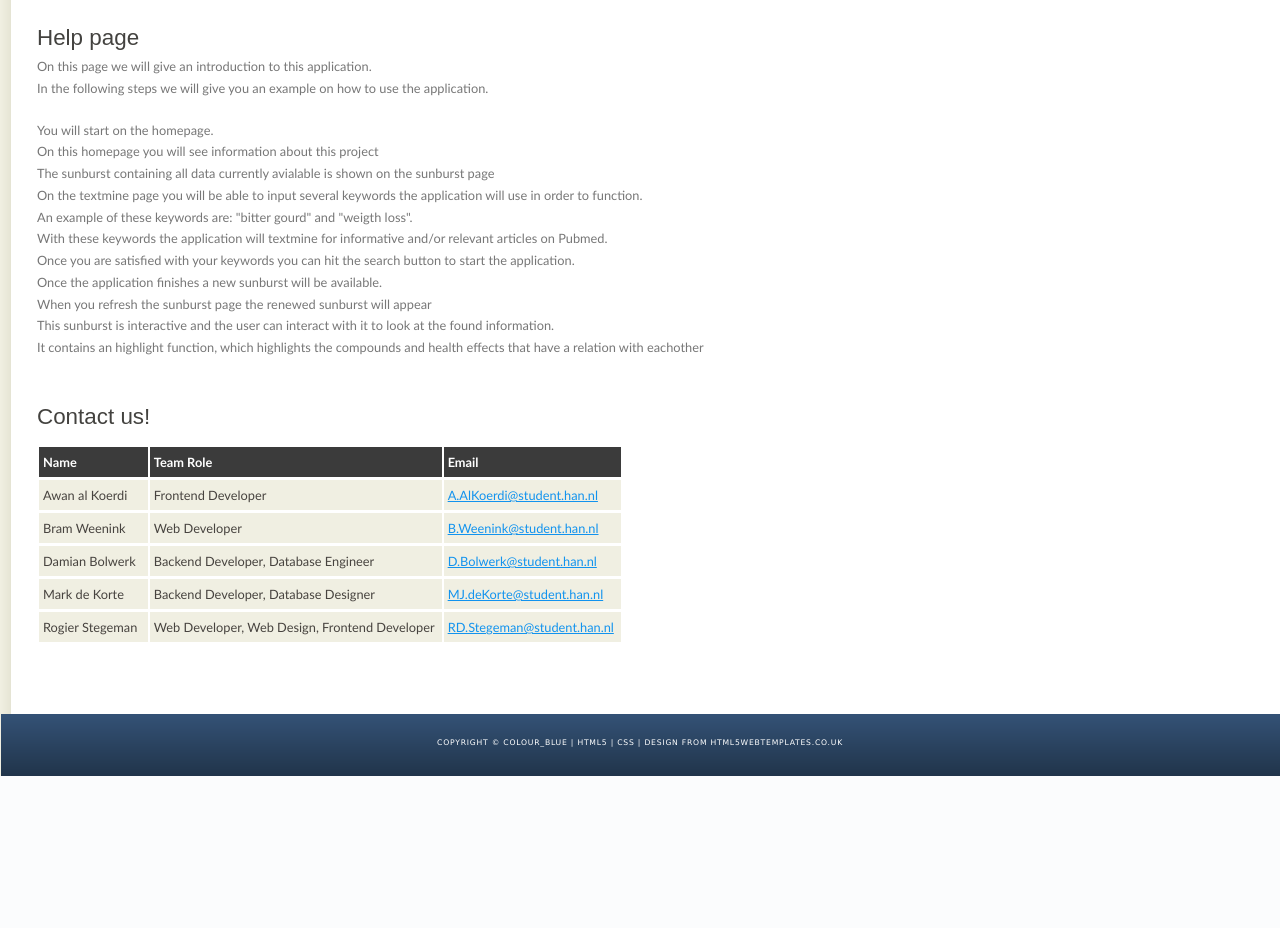
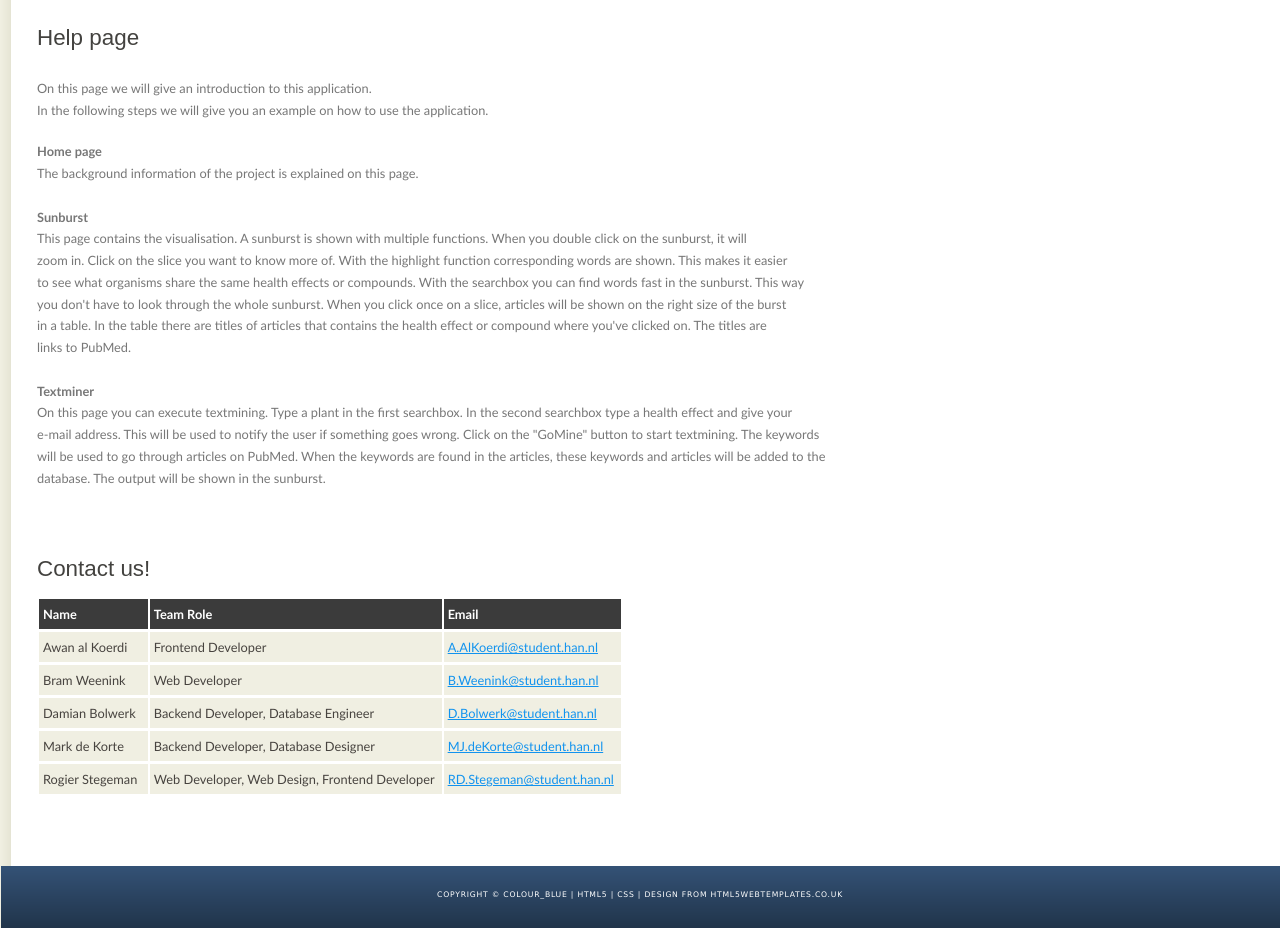
Before and after one commit to rogier-stegeman/ProjectGourdeous, a Flask app: page /help in a window 1280 px wide. Shown: the part 240-1168 px from the top of the page. Before the commit the page ends 1016 px from the top, so only its background shows below. Run offline with Flask 2, Linux system fonts and the light colour scheme.

Commit message:
help page text added

```diff
--- a/Gourdeous/templates/help.html
+++ b/Gourdeous/templates/help.html
@@ -15,23 +15,30 @@
     <h1>
         Help page
     </h1>
-    <p>
+    <p><br>
         On this page we will give an introduction to this application.<br>
         In the following steps we will give you an example on how to use the application.
     </p>
-    <p>
-        You will start on the homepage.<br>
-        On this homepage you will see information about this project<br>
-        The sunburst containing all data currently avialable is shown on the sunburst page<br>
-        On the textmine page you will be able to input several keywords the application will use in order to function.<br>
-        An example of these keywords are: "bitter gourd" and "weigth loss".<br>
-        With these keywords the application will textmine for informative and/or relevant articles on Pubmed.<br>
-        Once you are satisfied with your keywords you can hit the search button to start the application.<br>
-        Once the application finishes a new sunburst will be available.<br>
-        When you refresh the sunburst page the renewed sunburst will appear <br>
-        This sunburst is interactive and the user can interact with it to look at the found information.<br>
-        It contains an highlight function, which highlights the compounds and health effects that have a relation with eachother<br>
+
+    <p> <b>Home page</b><br>
+        The background information of the project is explained on this page. <br><br>
+
+        <b>Sunburst</b><br>
+        This page contains the visualisation. A sunburst is shown with multiple functions. When you double click on the sunburst, it will<br>
+        zoom in. Click on the slice you want to know more of. With the highlight function corresponding words are shown. This makes it easier <br>
+        to see what organisms share the same health effects or compounds. With the searchbox you can find words fast in the sunburst. This way <br>
+        you don't have to look through the whole sunburst. When you click once on a slice, articles will be shown on the right size of the burst <br>
+        in a table. In the table there are titles of articles that contains the health effect or compound where you've clicked on. The titles are <br>
+        links to PubMed. <br><br>
+
+        <b>Textminer</b><br>
+        On this page you can execute textmining. Type a plant in the first searchbox. In the second searchbox type a health effect and give your<br>
+        e-mail address. This will be used to notify the user if something goes wrong. Click on the "GoMine" button to start textmining. The keywords <br>
+        will be used to go through articles on PubMed. When the keywords are found in the articles, these keywords and articles will be added to the <br>
+        database. The output will be shown in the sunburst.<br><br>
     </p>
+
+
 
     <p>
         <h3>Contact us!</h3>
```
Also changed, not shown: Gourdeous/templates/sunburst.html (+10 -12 lines).
